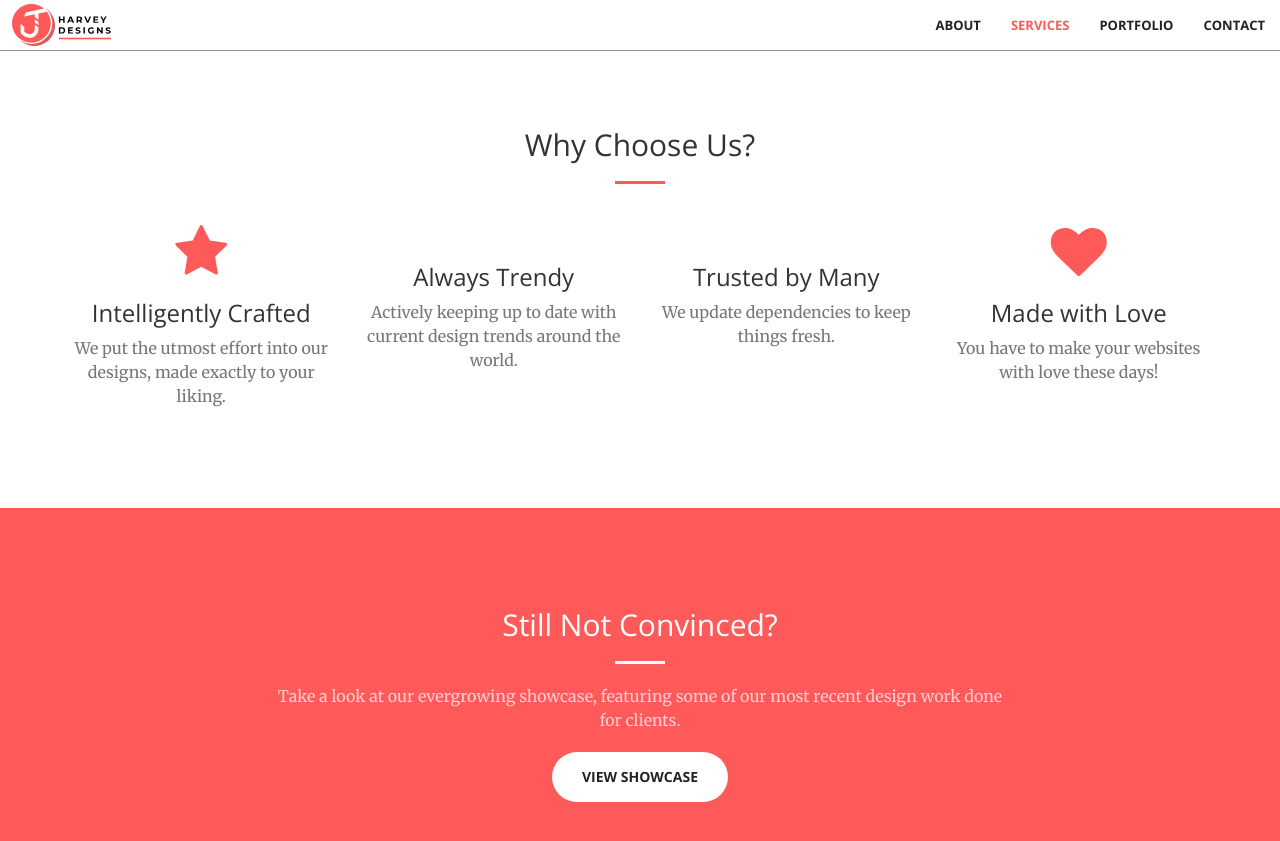
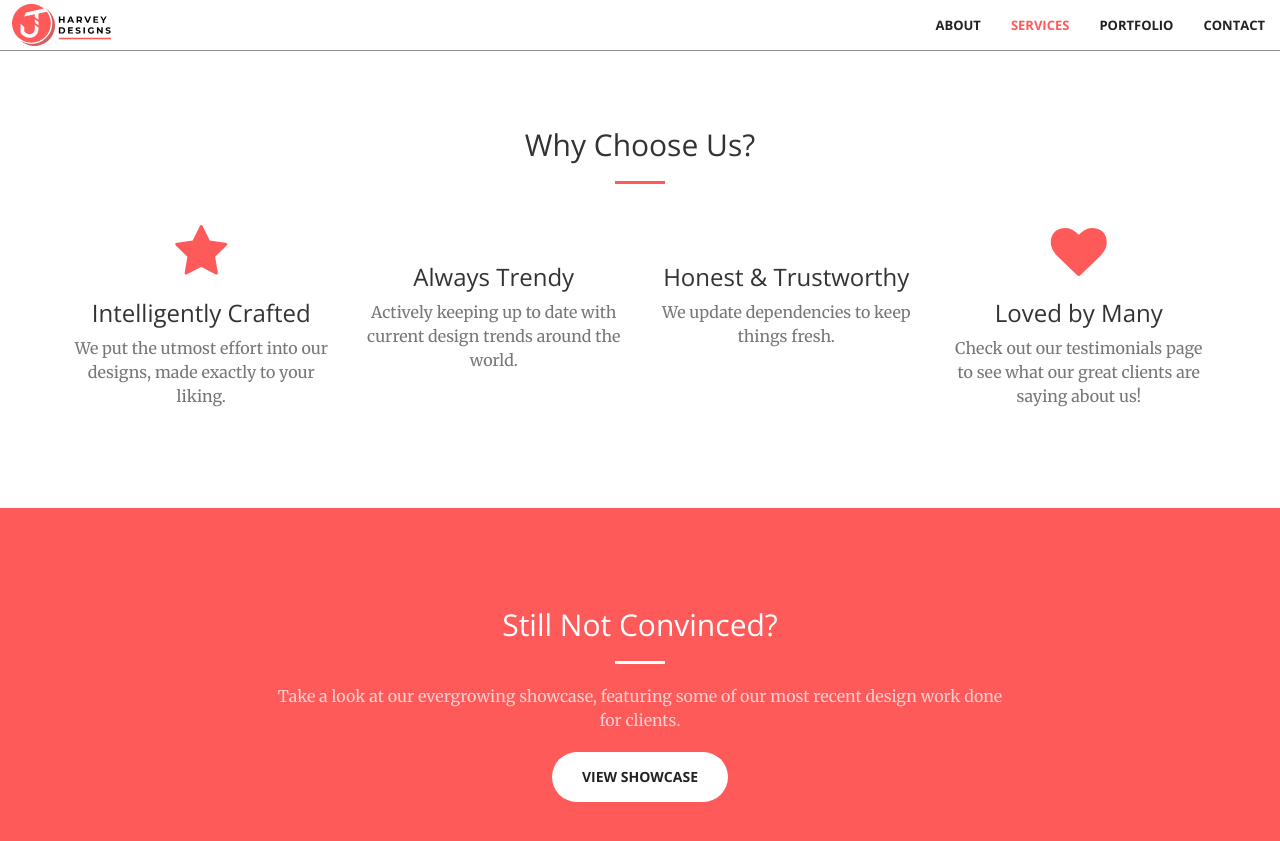
Before and after one commit to jeremiahh1198/jharveydesigns, a Jekyll site: the page built from index.html, in a window 1280 px wide and 900 px high, scrolled down 923 px. Shown: the top 841 px of the window. Built offline with Jekyll 4.4.1, drawn with Linux system fonts in a browser that asks for light colours.

Commit message:
Update services.html

```diff
--- a/_includes/services.html
+++ b/_includes/services.html
@@ -26,15 +26,15 @@
             <div class="col-lg-3 col-md-6 text-center">
                 <div class="service-box">
                     <i class="fa fa-4x fa-handshake wow bounceIn text-primary" data-wow-delay=".2s"></i>
-                    <h3>Trusted by Many</h3>
+                    <h3>Honest & Trustworthy</h3>
                     <p class="text-muted">We update dependencies to keep things fresh.</p>
                 </div>
             </div>
             <div class="col-lg-3 col-md-6 text-center">
                 <div class="service-box">
                     <i class="fa fa-4x fa-heart wow bounceIn text-primary" data-wow-delay=".3s"></i>
-                    <h3>Made with Love</h3>
-                    <p class="text-muted">You have to make your websites with love these days!</p>
+                    <h3>Loved by Many</h3>
+                    <p class="text-muted">Check out our testimonials page to see what our great clients are saying about us!</p>
                 </div>
             </div>
         </div>
```
